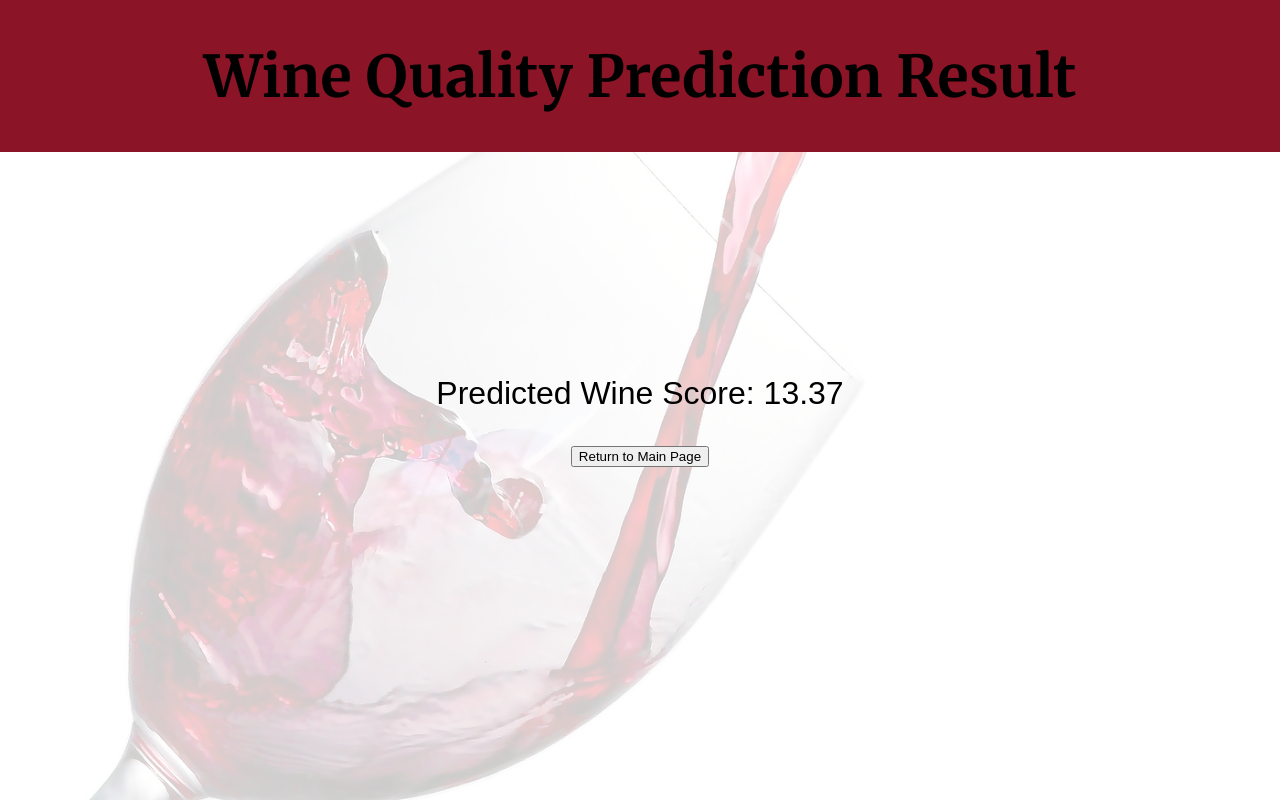
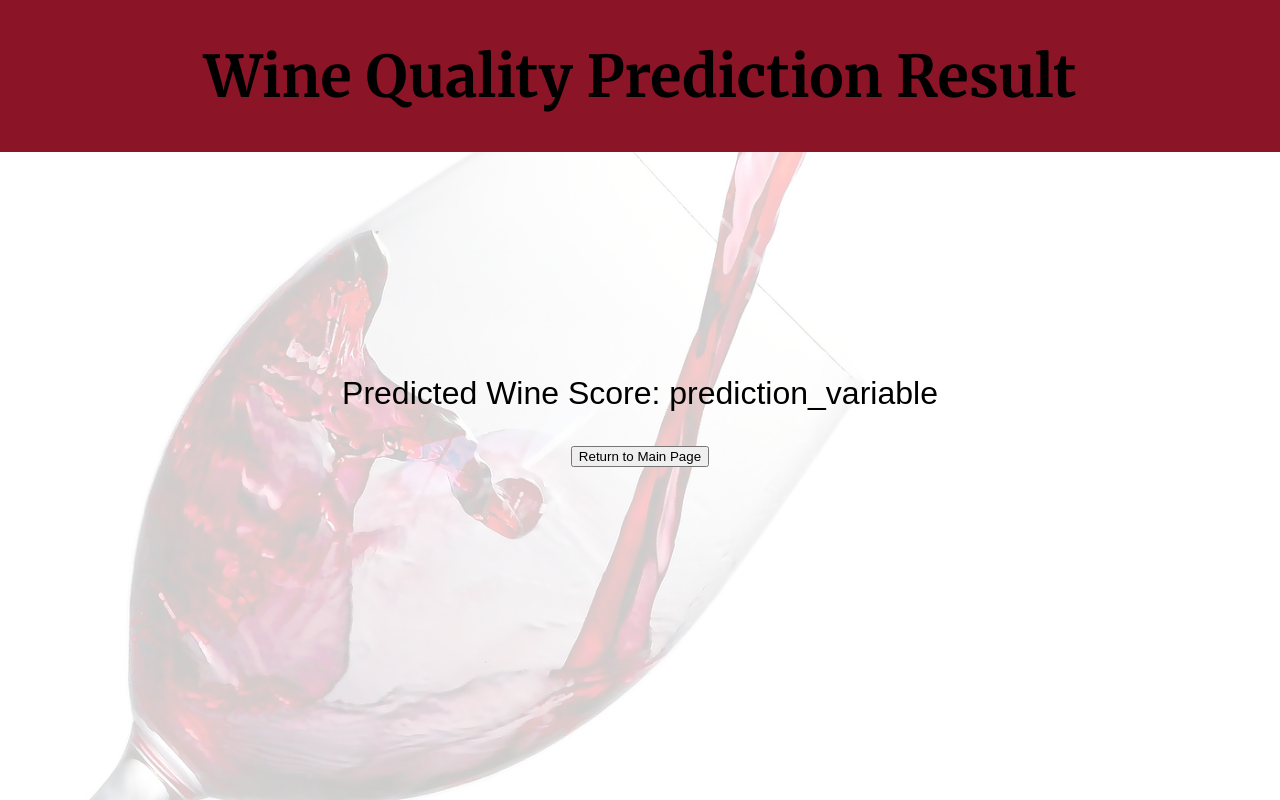
Before and after one commit to NBillar/Data_Engineering, a Flask app: template prediction-ui/templates/response_page.html in a window 1280 px wide. Run offline with Flask 3, Linux system fonts and the light colour scheme; the template is opened without the code that fills it, so the values that code supplies are empty.

Commit message:
variable ref fix

```diff
--- a/prediction-ui/templates/response_page.html
+++ b/prediction-ui/templates/response_page.html
@@ -68,11 +68,11 @@
 
     <div id="main-container">
         <div id="predicted-score">
-            Predicted Wine Score: <span id="score-placeholder">13.37</span>
+            Predicted Wine Score: prediction_variable
 
 		<div style="text-align: center;">
 			<div id="return-button">
-				<a href="wine.html"><button>Return to Main Page</button></a>
+				<a href="input_form_page.html"><button>Return to Main Page</button></a>
 			</div>
 		</div>
 
```
